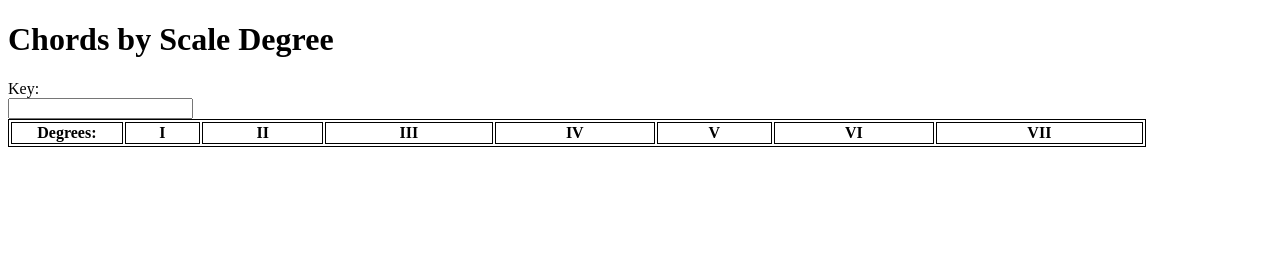
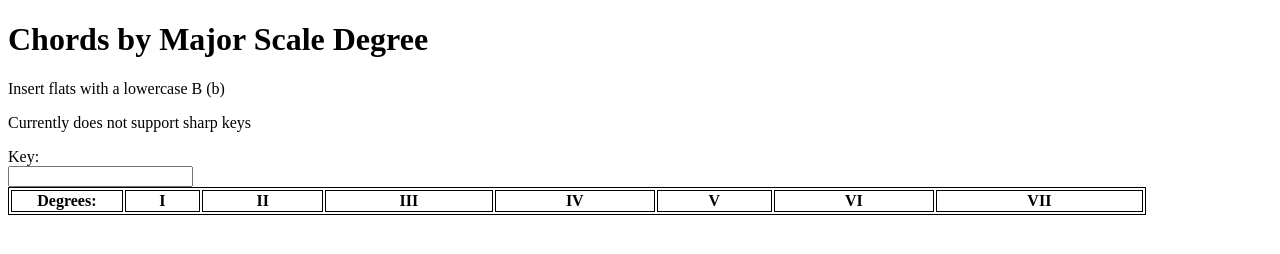
Before and after one commit to mob205/chordbuilder, a plain HTML site: page index.html in a window 1280 px wide. Drawn offline with Linux system fonts and the light colour scheme.

Commit message:
Update text

```diff
--- a/index.html
+++ b/index.html
@@ -6,11 +6,11 @@
         <script src="chordpicker.js"></script>
     </head>
     <body>
-        <h1 id="header">Chords by Scale Degree</h1>
-        <!-- <form> -->
+        <h1 id="header">Chords by Major Scale Degree</h1>
+        <p>Insert flats with a lowercase B (b)</p>
+        <p>Currently does not support sharp keys</p>
         <label for="key">Key: </label><br>
         <input type="text" id="keyInput" name="keyInput" maxlength="2" onchange="onType()">
-        <!-- </form> -->
         <table>
             <thead>
                 <tr>
```
